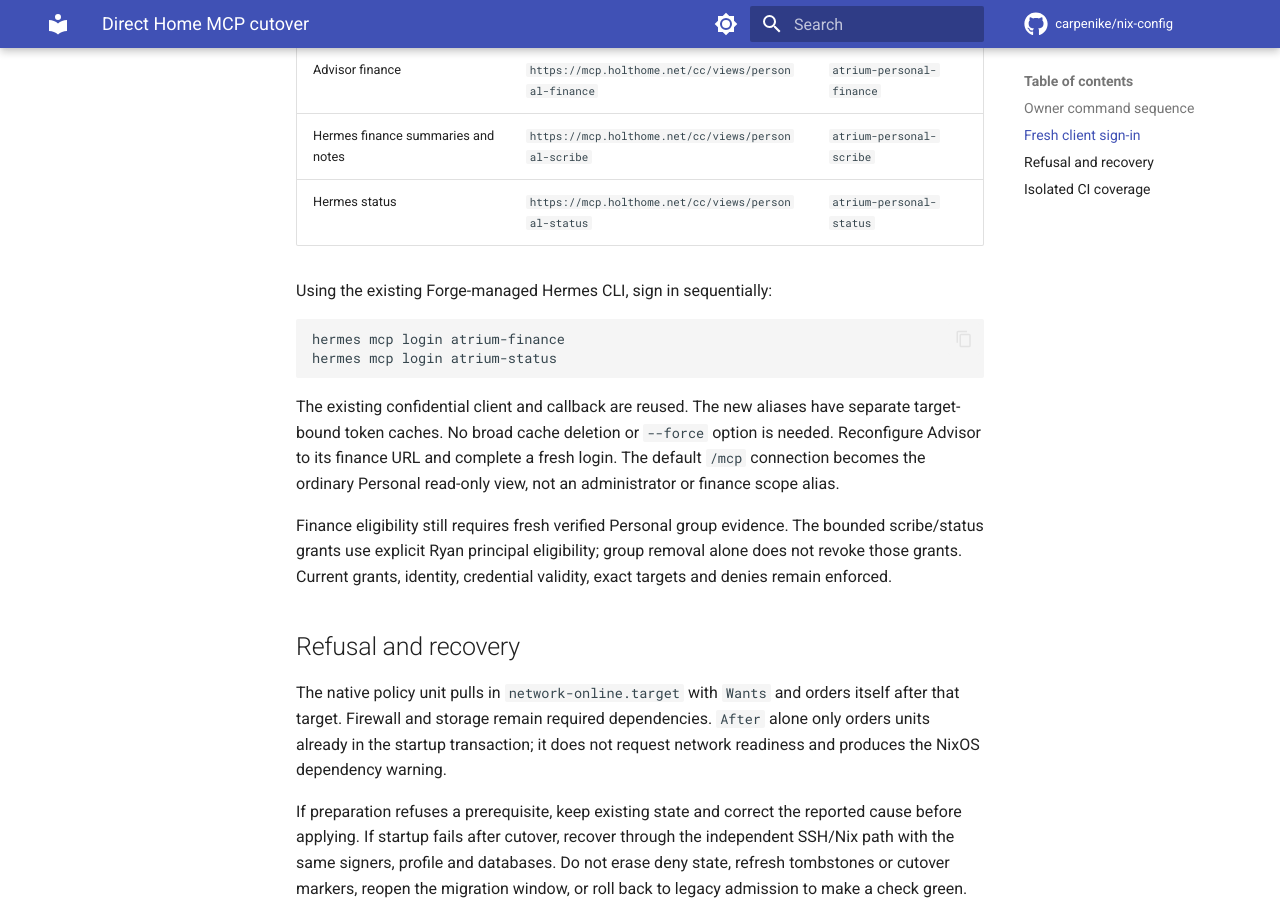
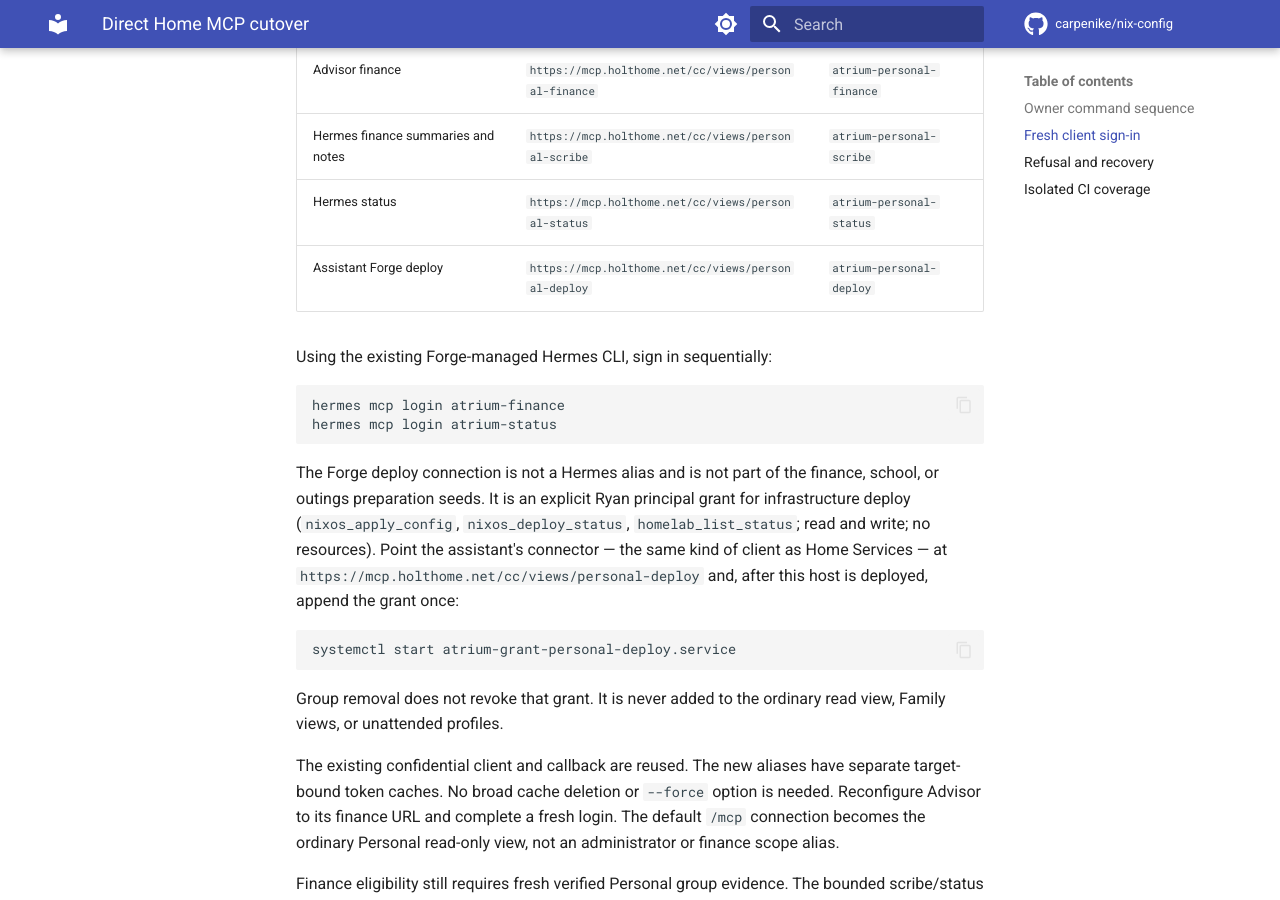
Before and after one commit to carpenike/nix-config, an MkDocs documentation site: the page built from docs/services/atrium-native-cutover.md, in a window 1280 px wide and 900 px high, scrolled down 1126 px. Built offline with MkDocs 1.6.1 and Material for MkDocs 9.7.7, drawn with Linux system fonts in a browser that asks for light colours; comment, search, counter and statistics services are not loaded.

Commit message:
feat(atrium): Ryan-only personal-deploy view for on-demand Forge deploys (#1375)
* feat(atrium): add Ryan-only personal-deploy view

Expose homelab-mcp's atrium-personal-deploy scope as a read-write Atrium
view so an assistant can request on-demand Forge deploys. The grant is a
separate manual seed and is not part of finance, ordinary, Family, or
unattended views.

The homelab-mcp lock rev moves to mcp#99 (b5b9e9d). narHash and
lastModified are unchanged because this environment cannot fetch the
private repo.

* flake.lock: refresh homelab-mcp narHash

* atrium: pin reviewed homelab-mcp native rev to b5b9e9dc

---------

Co-authored-by: Cursor Agent <cursoragent@cursor.com>

````diff
--- a/docs/services/atrium-native-cutover.md
+++ b/docs/services/atrium-native-cutover.md
@@ -45,6 +45,7 @@ Use these separate Home MCP connections:
 | Advisor finance | `https://mcp.holthome.net/cc/views/personal-finance` | `atrium-personal-finance` |
 | Hermes finance summaries and notes | `https://mcp.holthome.net/cc/views/personal-scribe` | `atrium-personal-scribe` |
 | Hermes status | `https://mcp.holthome.net/cc/views/personal-status` | `atrium-personal-status` |
+| Assistant Forge deploy | `https://mcp.holthome.net/cc/views/personal-deploy` | `atrium-personal-deploy` |
 
 Using the existing Forge-managed Hermes CLI, sign in sequentially:
 
@@ -52,6 +53,21 @@ Using the existing Forge-managed Hermes CLI, sign in sequentially:
 hermes mcp login atrium-finance
 hermes mcp login atrium-status
 ```
+
+The Forge deploy connection is not a Hermes alias and is not part of the
+finance, school, or outings preparation seeds. It is an explicit Ryan
+principal grant for infrastructure deploy (`nixos_apply_config`,
+`nixos_deploy_status`, `homelab_list_status`; read and write; no resources).
+Point the assistant's connector — the same kind of client as Home Services —
+at `https://mcp.holthome.net/cc/views/personal-deploy` and, after this host
+is deployed, append the grant once:
+
+```sh
+systemctl start atrium-grant-personal-deploy.service
+```
+
+Group removal does not revoke that grant. It is never added to the ordinary
+read view, Family views, or unattended profiles.
 
 The existing confidential client and callback are reused. The new aliases have
 separate target-bound token caches. No broad cache deletion or `--force` option
````
Also changed, not shown: docs/services/atrium-forge-cloud.md (+12 -1 lines), 12 other files.
